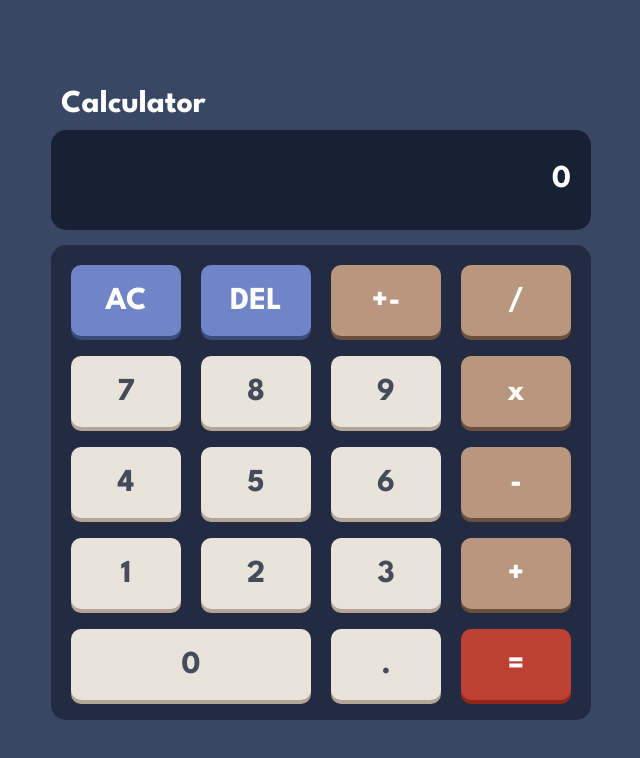
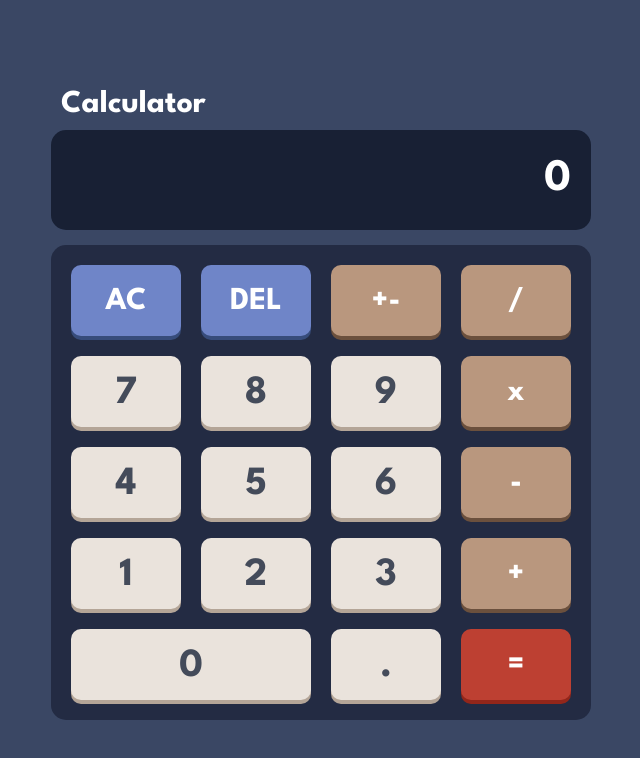
Before and after one commit to billwonggg/calculator-app, a React (Create React App) app: page / in a window 1280 px wide. Shown: the top 758 px of the page, without its empty margins (339-979 px from the left). Built offline with nearby package versions, Linux system fonts and the light colour scheme.

Commit message:
CSS fixes

```diff
--- a/src/style/button.css
+++ b/src/style/button.css
@@ -2,7 +2,7 @@ button {
   border: none;
   display: grid;
   place-items: center;
-  padding-top: 4px;
+  padding-top: 5px;
   font-family: "League Spartan", sans-serif;
   font-size: 32px;
   font-weight: bold;
@@ -18,6 +18,7 @@ button {
 }
 
 .number {
+  font-size: 40px;
   color: var(--color-font-button-number);
   background-color: var(--color-button-number);
   box-shadow: 0 4px 0 0 var(--color-shadow-button-number);
--- a/src/style/components.css
+++ b/src/style/components.css
@@ -21,6 +21,7 @@
   width: 100%;
   margin-bottom: 15px;
   padding: 0px 20px;
+  font-size: 45px;
   background-color: var(--color-screen);
   border-radius: 15px;
   display: flex;
--- a/src/style/outer.css
+++ b/src/style/outer.css
@@ -14,14 +14,15 @@ body {
   margin: 0;
   font-size: 32px;
   padding: 0 var(--white-space);
+  -webkit-font-smoothing: antialiased;
+  -moz-osx-font-smoothing: grayscale;
 }
 
 div[id="root"] {
   display: flex;
   justify-content: center;
   align-items: center;
-  width: 100%;
-  height: auto;
+  width: 100vw;
   min-height: 100vh;
   background-color: transparent;
 }
--- a/src/util/KeyPress.tsx
+++ b/src/util/KeyPress.tsx
@@ -10,7 +10,7 @@ export const handleNumber = (
 ): void => {
   const check = (num: string): string | undefined => {
     // length too long
-    if (num.length >= 16) return;
+    if (num.length >= 10) return;
     // handle decimal place, use REGEX to check for number of existing decimals
     if ((val.value === "." && num.match(/\./g)) || [].length >= 1) return;
 
```
